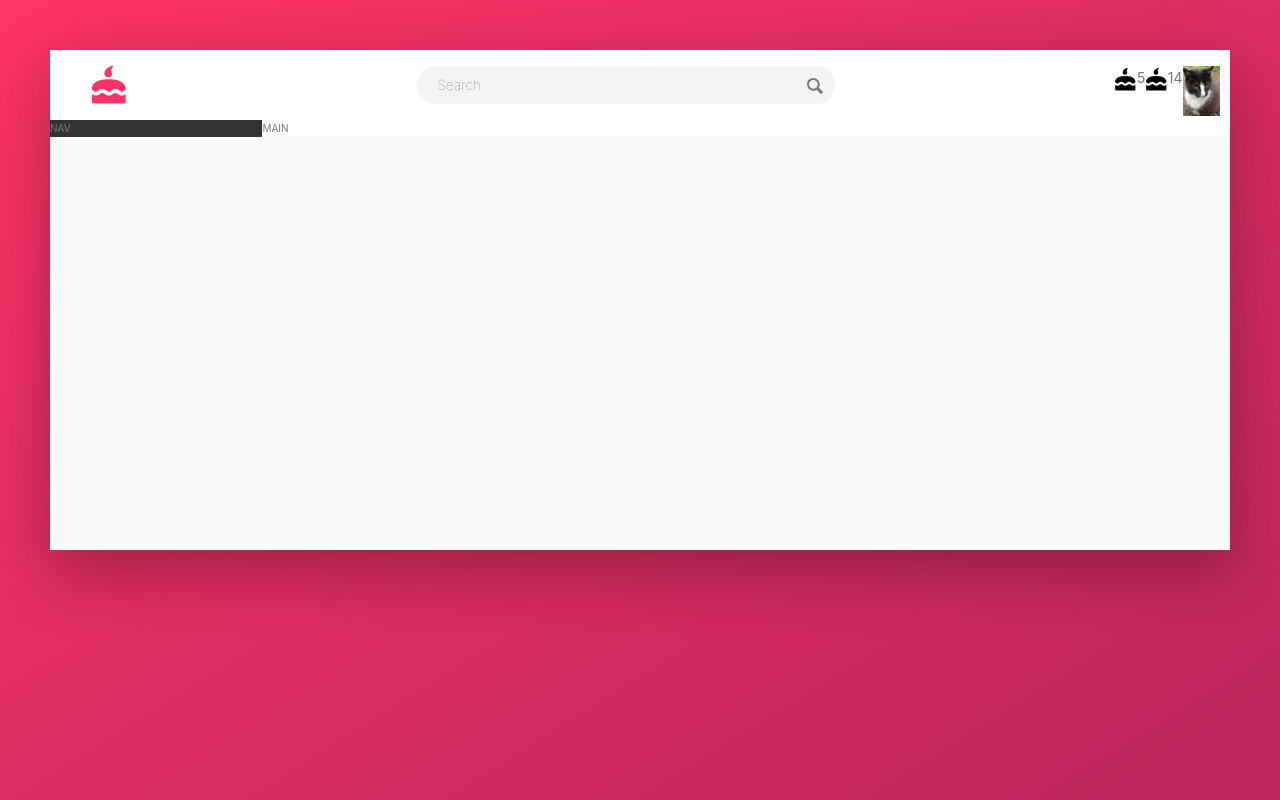
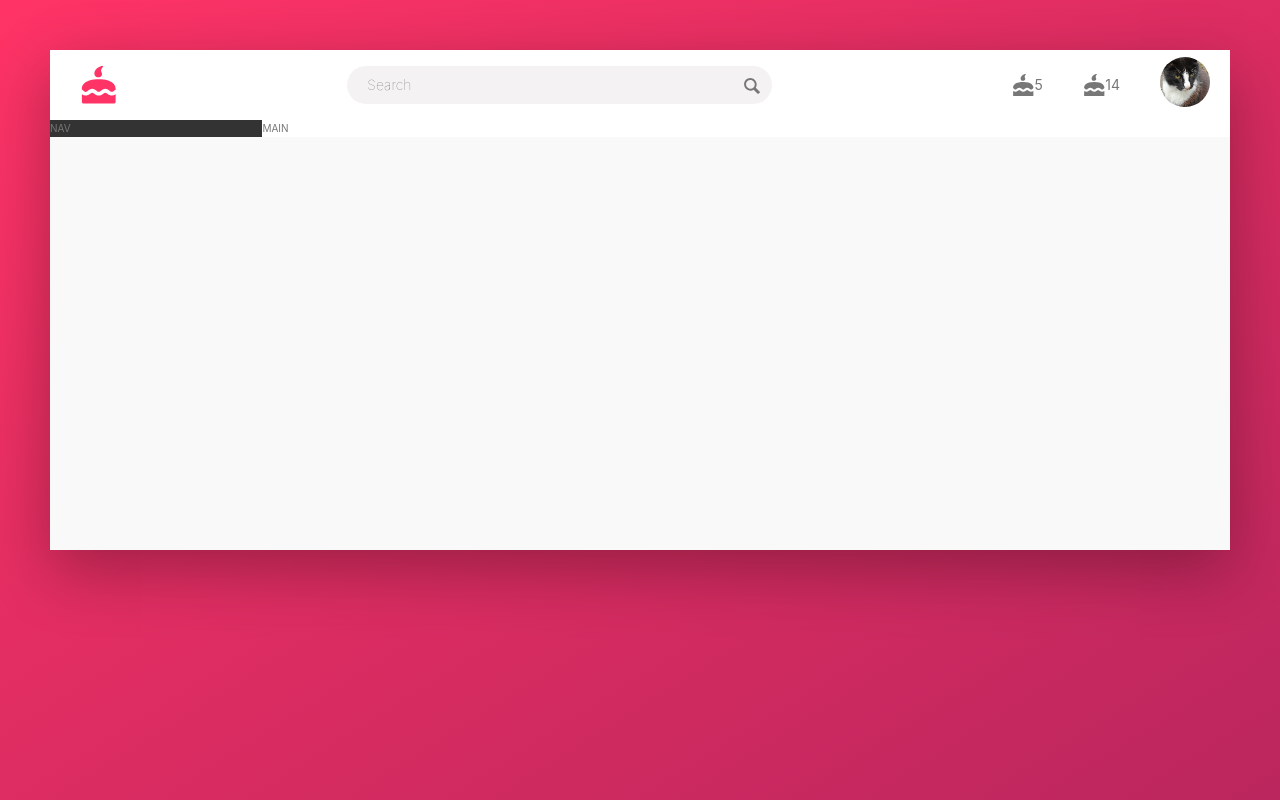
Before and after one commit to thenderson55/goldfinch-with-jest, a Next.js app: page /hotel in a window 1280 px wide. Built offline with nearby package versions, Linux system fonts and the light colour scheme.

Commit message:
next/image styling

```diff
--- a/pages/hotel/index.module.scss
+++ b/pages/hotel/index.module.scss
@@ -26,7 +26,6 @@
 .header {
   font-size: 1.4rem;
   height: 7rem;
-  padding: 1rem;
   background-color: #fff;
   display: flex;
   justify-content: space-between;
@@ -101,15 +100,35 @@
 
 .userNav {
   display: flex;
+  align-items: center;
+  align-self: stretch;
+
+  & > * {
+    display: flex;
+    align-items: center;
+    padding: 0 2rem;
+    cursor: pointer;
+    height: 100%;
+  }
+
+  & > *:hover {
+    background-color: var(--color-grey-light-2);
+  }
+
   &IconBox {
   }
+
   &Icon {
+    fill: var(--color-grey-dark-2);
     height: 2.25rem;
     width: 2.25rem;
   }
+
   &AvatarBox {
-    height: 3.75rem;
-    width: 3.75rem;
-    border-radius: 50%;
+    box-sizing: content-box;
+
+    & > span {
+      border-radius: 100px;
+    }
   }
 }
--- a/pages/hotel/index.tsx
+++ b/pages/hotel/index.tsx
@@ -38,7 +38,11 @@ function Hotel() {
                 <Image
                   src={seamus}
                   alt="user photo"
-                  className={styles.userNavAvatar}
+                  height={50}
+                  width={50}
+                  // layout="fill"
+                  objectFit="cover"
+                  className={styles.userNavAvatarBox}
                 />
               </div>
             </div>
```
